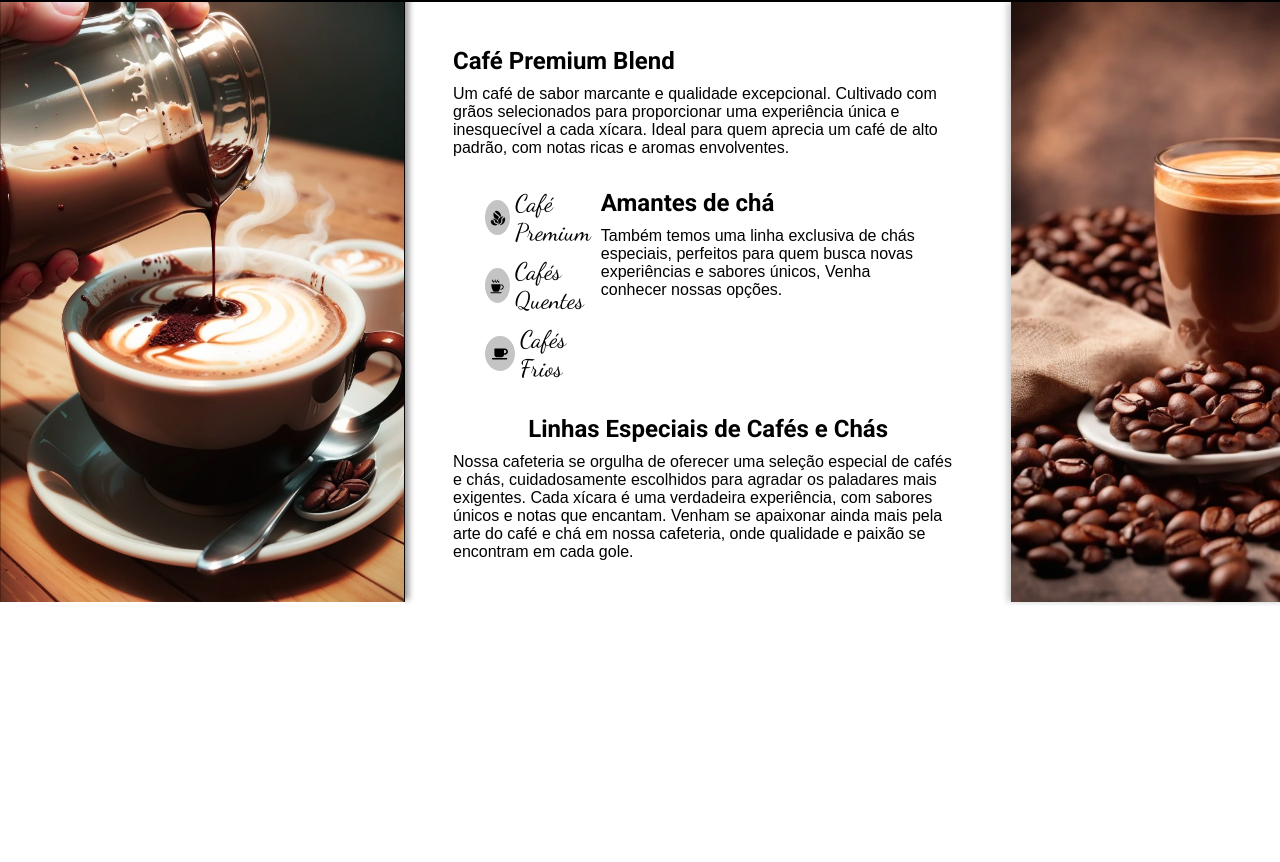
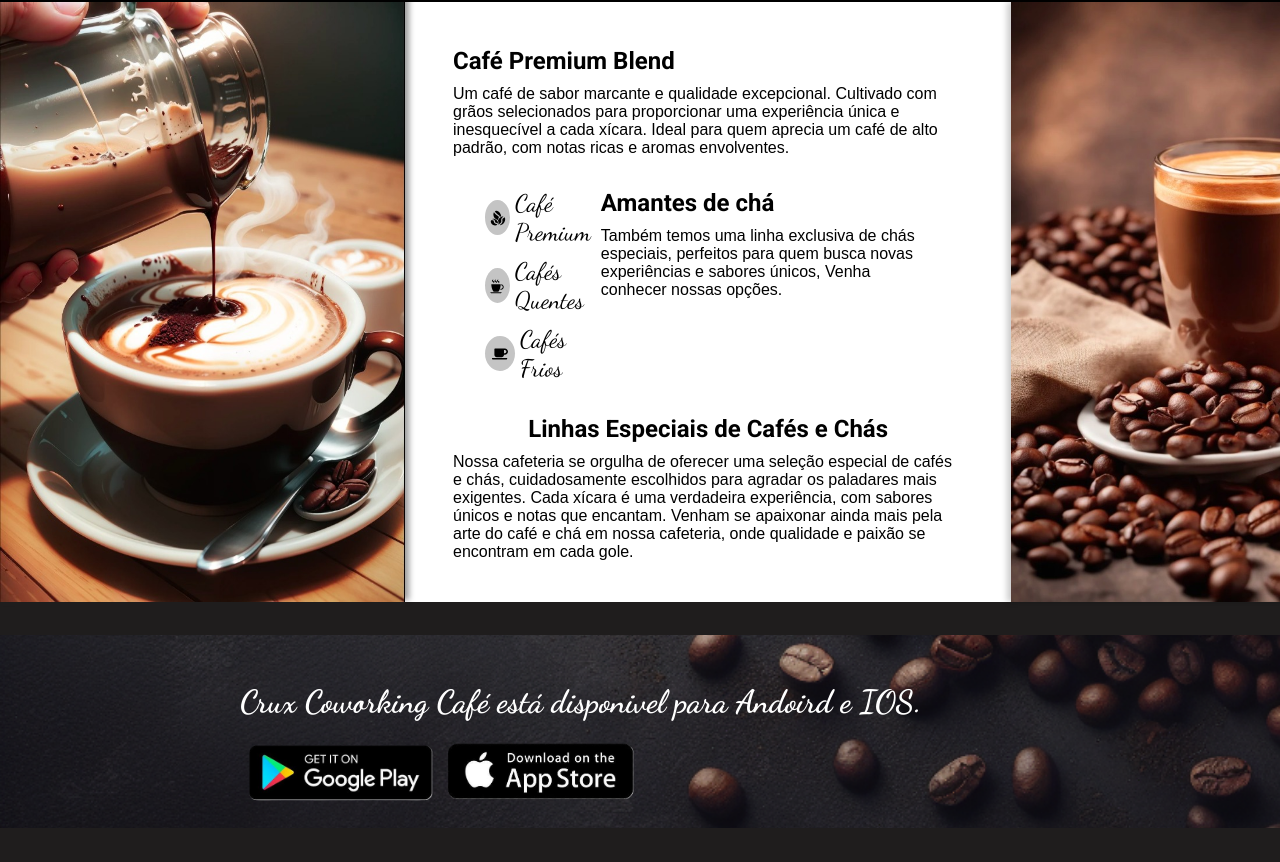
Before and after one commit to davidmoreira2m/coworking-coffee, a React (Vite) app: page / in a window 1280 px wide. Shown: the part 1438-2300 px from the top of the page. Before the commit the page ends 2044 px from the top, so only its background shows below. Built offline with nearby package versions, Linux system fonts and the light colour scheme.

Commit message:
AppStore component

```diff
--- a/src/App.jsx
+++ b/src/App.jsx
@@ -1,3 +1,4 @@
+import AppStore from './components/AppStore/AppStore';
 import BestSellingCoffees from './components/BestSellingCoffees/BestSellingCoffees';
 import InteractiveBanner from './components/InteractiveBanner/InteractiveBanner';
 import Navbar from './components/navbar/Navbar';
@@ -10,6 +11,7 @@ const App = () => {
       <InteractiveBanner />
       <BestSellingCoffees />
       <PremiumCoffee />
+      <AppStore />
     </div>
   );
 };
--- /dev/null
+++ b/src/components/AppStore/AppStore.jsx
@@ -0,0 +1,35 @@
+import styles from './app-store.module.css';
+import AppStoreImg from '../../assets/website/app_store.png';
+import PlayStoreImg from '../../assets/website/play_store.png';
+
+const AppStore = () => {
+  return (
+    <div className={styles.AppStore}>
+      <div className={styles.backImage}>
+        <div className={styles.containerTextAppStore}>
+          <h2 className={styles.titleAppStore}>
+            Crux Coworking Café está disponivel para Andoird e IOS.
+          </h2>
+          <div className={styles.containerImages}>
+            <a href="/">
+              <img
+                className={styles.appStoreImage}
+                src={PlayStoreImg}
+                alt="Play Store"
+              />
+            </a>
+            <a href="/">
+              <img
+                className={styles.appStoreImage}
+                src={AppStoreImg}
+                alt="App Store"
+              />
+            </a>
+          </div>
+        </div>
+      </div>
+    </div>
+  );
+};
+
+export default AppStore;
--- /dev/null
+++ b/src/components/AppStore/app-store.module.css
@@ -0,0 +1,35 @@
+.AppStore {
+  background-color: #1f1d1d;
+  width: 100%;
+  height: 260px;
+  display: flex;
+  align-items: center;
+}
+
+.backImage {
+  width: 100%;
+  background-image: url("../../assets/website/coffee-bg.png");
+  background-size: cover;
+  background-repeat: no-repeat;
+  background-position: center;
+}
+
+.titleAppStore {
+  color: #fff;
+  font-size: 2rem;
+  font-family: "Dancing Script";
+  margin-bottom: 1rem;
+}
+
+.containerTextAppStore {
+  padding: 3rem 0 1rem 15rem;
+}
+
+.containerImages {
+  display: flex;
+  flex-direction: row;
+}
+
+.appStoreImage {
+  width: 200px;
+}
```
